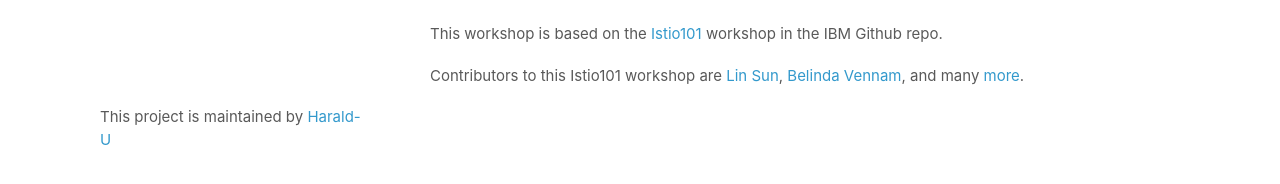
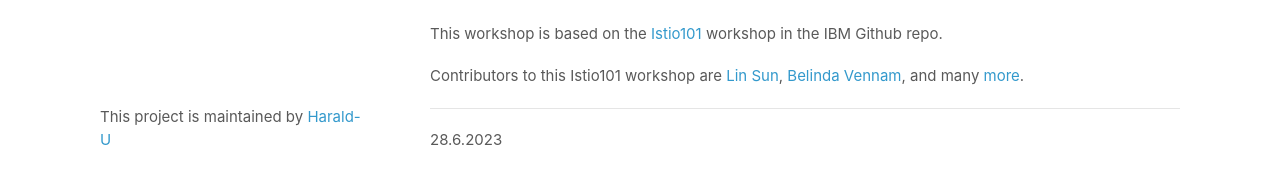
Before and after one commit to Harald-U/istio-handson, a Jekyll site: the page built from index.md, in a window 1280 px wide and 900 px high, scrolled down 772 px. Shown: the part 679-863 px from the top of the window. Built offline with Jekyll 4.4.1, drawn with Linux system fonts in a browser that asks for light colours; before the commit the page ends 1609 px from its top, so only the background shows below that.

Commit message:
Update index.md to trigger rebuild

```diff
--- a/index.md
+++ b/index.md
@@ -49,3 +49,7 @@ The [presentation](Istio-Hands-On.pdf) that goes together with this workshop is
 This workshop is based on the [Istio101](https://github.com/IBM/istio101) workshop in the IBM Github repo.
 
 Contributors to this Istio101 workshop are [Lin Sun](https://github.com/linsun), [Belinda Vennam](https://github.com/beemarie), and many [more](https://github.com/IBM/istio101/graphs/contributors).
+
+---
+
+28.6.2023
```
